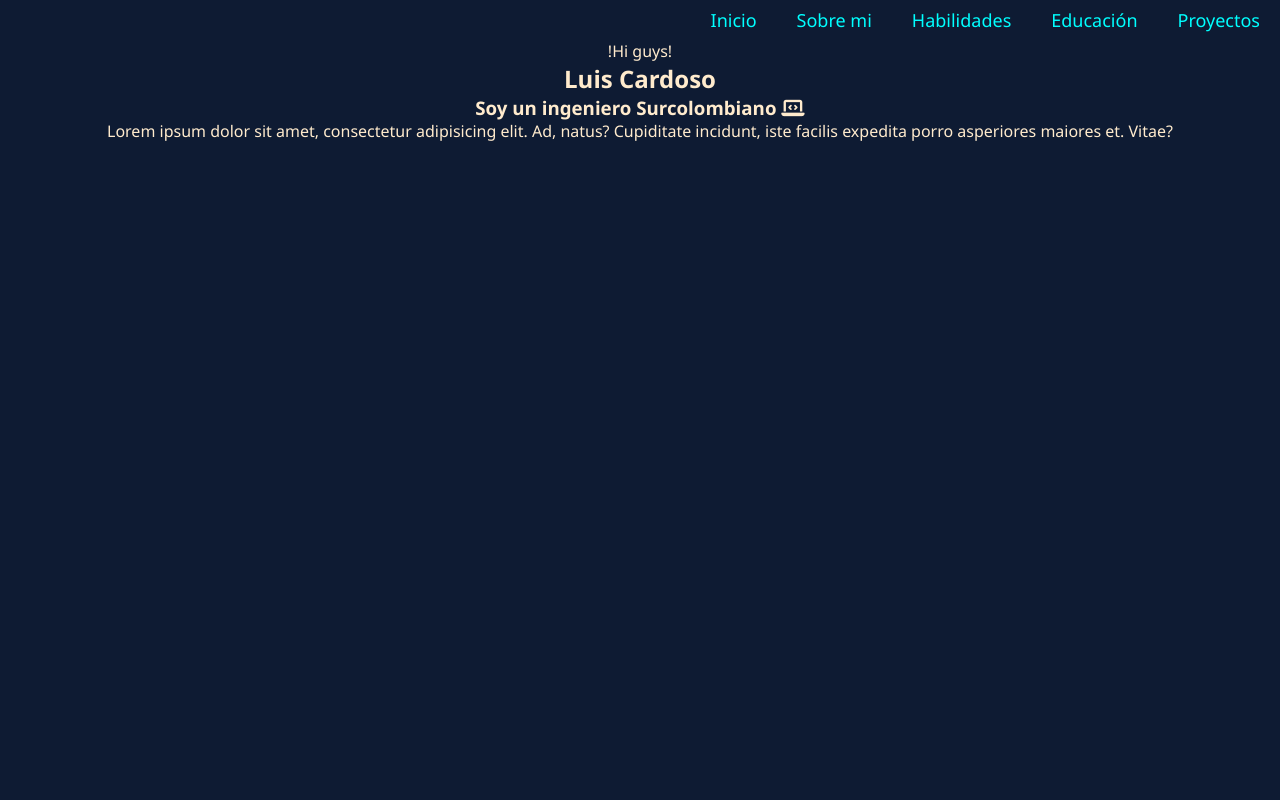
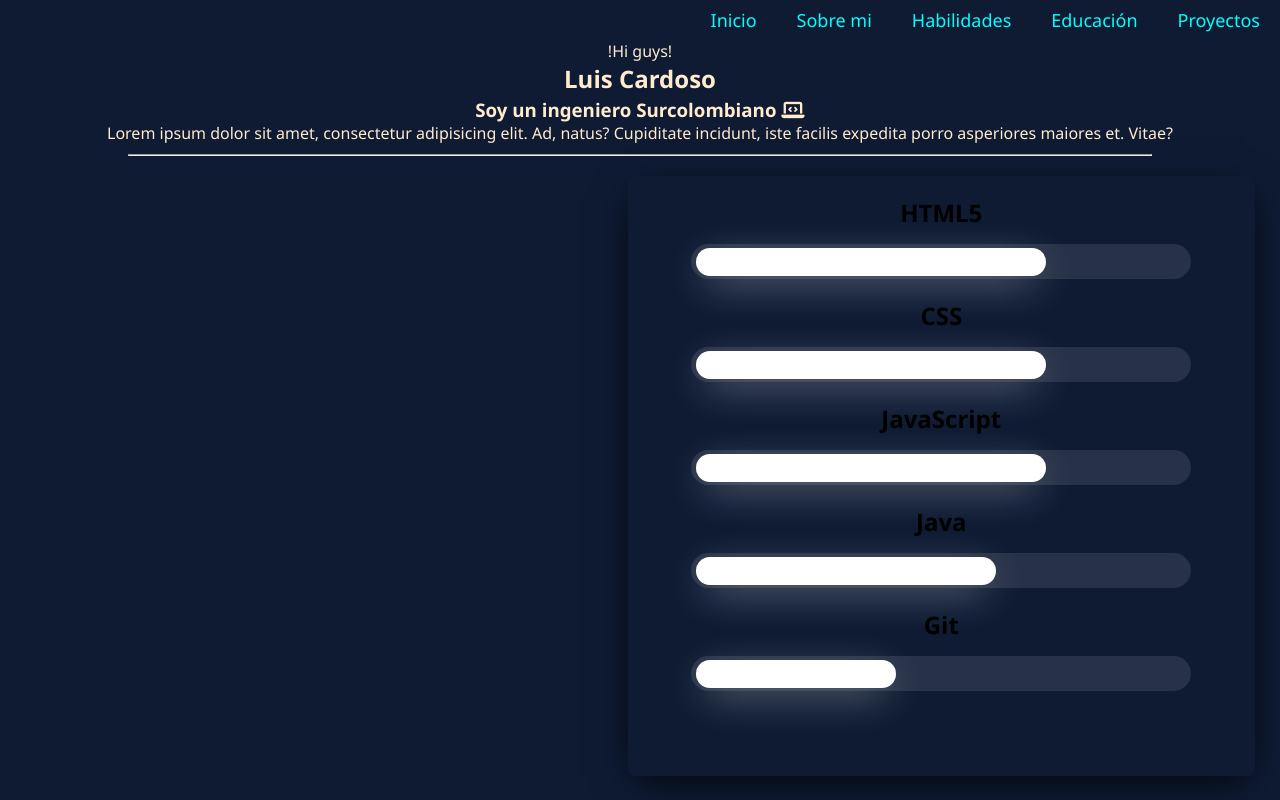
Before and after one commit to LuisYusty/Presentacion, a plain HTML site: page index.html in a window 1280 px wide. Drawn offline with Linux system fonts and the light colour scheme.

Commit message:
barra de progresos

```diff
--- a/index.html
+++ b/index.html
@@ -14,10 +14,7 @@
 <body>
     <header>
 
-
-
         <nav class="menu">
-
 
             <a href="#">Inicio</a>
             <a href="#">Sobre mi</a>
@@ -27,18 +24,61 @@
         </nav>
     </header>
 
-
     <main class="principal">
         <div class="sobre-mi">
             <span>!Hi guys!</span>
             <h2>Luis Cardoso</h2>
-            <h3>Soy un ingeniero Surcolombiano  <i class="fa-solid fa-laptop-code"></i></h3>
+            <h3>Soy un ingeniero Surcolombiano <i class="fa-solid fa-laptop-code"></i></h3>
             <p>Lorem ipsum dolor sit amet, consectetur adipisicing elit. Ad, natus? Cupiditate incidunt, iste facilis
                 expedita porro asperiores maiores et. Vitae?</p>
 
         </div>
+        <hr class="line">
 
         <div class="Habilidades">
+            <div class="titulo-habilidades">
+            </div>
+
+            <div class="contenedor-progresos">
+
+                <div class="habilidad">
+                    <h2>HTML5</h2>
+                    <div class="progreso">
+                        <div class="valor-html"></div>
+                    </div>
+                </div>
+
+                <div class="habilidad">
+                    <h2>CSS</h2>
+                    <div class="progreso">
+                        <div class="valor-css"></div>
+                    </div>
+                </div>
+
+                <div class="habilidad">
+                    <h2>JavaScript</h2>
+                    <div class="progreso">
+                        <div class="valor-javascript"></div>
+                    </div>
+                </div>
+
+                <div class="habilidad">
+                    <h2>Java</h2>
+                    <div class="progreso">
+                        <div class="valor-java"></div>
+                    </div>
+                </div>
+
+                <div class="habilidad">
+                    <h2>Git</h2>
+                    <div class="progreso">
+                        <div class="valor-git"></div>
+                    </div>
+                </div>
+
+
+            </div>
+
         </div>
 
         <div class="Educacion">
--- a/styles.css
+++ b/styles.css
@@ -10,7 +10,6 @@ body {
 }
 
 /*menu*/
-
 
 .menu {
     display: flex;
@@ -35,18 +34,170 @@ body {
     border-radius: 3px;
 }
 
-
-
 /*******/
 
-.sobre-mi{
+.sobre-mi {
     text-align: center;
     color: blanchedalmond;
 }
 
-.Habilidades{
+.line {
+    width: 80%;
+    margin-left: auto;
+    margin-right: auto;
+    margin-top: 10px;
+}
+
+/* Habilidades*/
+.Habilidades {
+    margin-top: 20px;
     width: 100%;
-    height: 300px;
-
+    height: 600px;
+    display: flex;
 
 }
+
+.titulo-habilidades {
+    width: 50%;
+    height: 200px;
+}
+
+.contenedor-progresos {
+    width: 50%;
+    height: auto;
+    display: flex;
+    flex-direction:column;
+    align-items: center;
+    box-shadow: 0 10px 40px -10px black;
+    margin-right: 25px;
+    border-radius: 8px;
+}
+
+.habilidad{
+    margin-top: 20px;
+}
+h2{
+text-align: center;
+margin-bottom: 2px;
+
+}
+.progreso {
+    background: rgba(255, 255, 255, 0.1);
+    width: 500px;
+    height: 35px;
+    display: flex;
+    align-items: center;
+    border-radius: 100px;
+    margin-top: 15px;
+}
+
+.barras {
+    display: flex;
+    align-items: center;
+    justify-content: center;
+}
+.valor-html {
+
+    animation: load 3s normal forwards;
+    box-shadow: 0 10px 40px -10px #fff;
+    background: #fff;
+    color: white;
+    border-radius: 100px;
+    height: 28px;
+    margin-left: 5px;
+    margin-right: 5px;
+}
+
+@keyframes load {
+    0% {
+        width: 0;
+    }
+
+    100% {
+        width: 70%;
+    }
+}
+
+.valor-css {
+    animation: load-2 3s normal forwards;
+    box-shadow: 0 10px 40px -10px #fff;
+    background: #fff;
+    color: white;
+    border-radius: 100px;
+    height: 28px;
+    margin-left: 5px;
+    margin-right: 5px;
+}
+
+@keyframes load-2 {
+    0% {
+        width: 0;
+    }
+
+    100% {
+        width: 70%;
+    }
+}
+
+.valor-javascript {
+    animation: load-3 3s normal forwards;
+    box-shadow: 0 10px 40px -10px #fff;
+    background: #fff;
+    color: white;
+    border-radius: 100px;
+    height: 28px;
+    margin-left: 5px;
+    margin-right: 5px;
+}
+
+@keyframes load-3 {
+    0% {
+        width: 0;
+    }
+
+    100% {
+        width: 70%;
+    }
+}
+
+.valor-java {
+    animation: load-4 3s normal forwards;
+    box-shadow: 0 10px 40px -10px #fff;
+    background: #fff;
+    color: white;
+    border-radius: 100px;
+    height: 28px;
+    margin-left: 5px;
+    margin-right: 5px;
+}
+
+@keyframes load-4 {
+    0% {
+        width: 0;
+    }
+
+    100% {
+        width: 60%;
+    }
+}
+
+.valor-git {
+    animation: load-5 3s normal forwards;
+    box-shadow: 0 10px 40px -10px #fff;
+    background: #fff;
+    color: white;
+    border-radius: 100px;
+    height: 28px;
+    margin-left: 5px;
+    margin-right: 5px;
+}
+
+@keyframes load-5 {
+    0% {
+        width: 0;
+    }
+
+    100% {
+        width: 40%;
+    }
+}
```
Also changed, not shown: imagenes/html.png (added).
